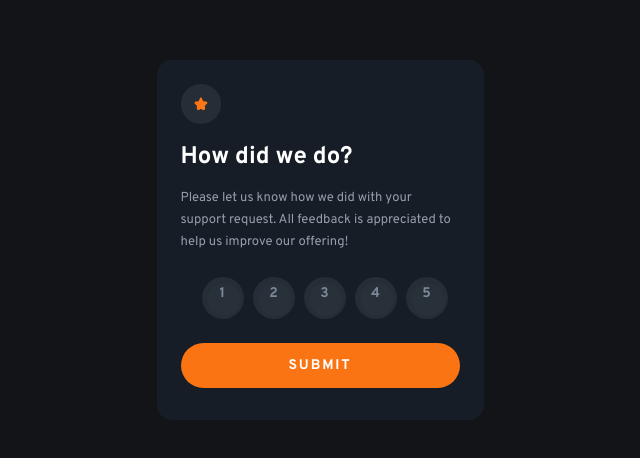
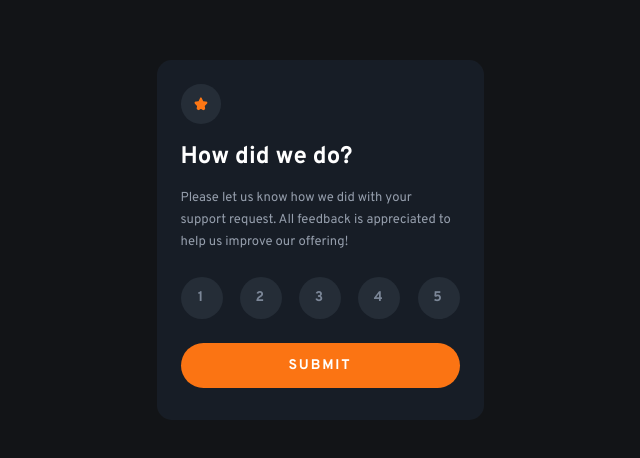
Before and after one commit to norman02/fm-interactive-rating, a React (Create React App) app: page / in a window 1280 px wide. Shown: the part 160-618 px from the top of the page, without its empty margins (320-960 px from the left). Built offline with nearby package versions, Linux system fonts and the light colour scheme.

Commit message:
add interactive buttons

```diff
--- a/src/Rating/Rating.jsx
+++ b/src/Rating/Rating.jsx
@@ -11,41 +11,18 @@ const Rating = () => {
         </p>
       </div>
       <div className="rating-component">
-        <ul className="rating">
-          <li>
-            <input type="radio" value="1" name="rating" />{" "}
-            <label htmlFor="1" className="input-value">
-              1
-            </label>
-          </li>
-          <li>
-            <input type="radio" value="2" name="rating" />{" "}
-            <label htmlFor="2" className="input-value">
-              2
-            </label>
-          </li>
-          <li>
-            <input type="radio" value="3" name="rating" />{" "}
-            <label htmlFor="3" className="input-value">
-              3
-            </label>
-          </li>
-          <li>
-            <input type="radio" value="4" name="rating" />{" "}
-            <label htmlFor="4" className="input-value">
-              4
-            </label>
-          </li>
-          <li>
-            <input type="radio" value="5" name="rating" />{" "}
-            <label htmlFor="5" className="input-value">
-              5
-            </label>
-          </li>
-        </ul>
+        <div className="rating">
+          <button className="btn btn__rate">1</button>
+          <button className="btn btn__rate">2</button>
+
+          <button className="btn btn__rate">3</button>
+
+          <button className="btn btn__rate">4</button>
+
+          <button className="btn btn__rate">5</button>
+        </div>
       </div>
-      <button className="btn">Submit</button>
-
+      <button className="btn btn__submit">Submit</button>
     </div>
   );
 };
--- a/src/css/main.css
+++ b/src/css/main.css
@@ -126,69 +126,48 @@ button {
   margin-bottom: 0.9375rem;
 }
 
-.rating-component {
+.rating {
+  align-items: center;
   display: flex;
-  justify-content: space-evenly;
-  padding: 0 1.5rem;
+  justify-content: space-between;
+  margin: 0 1.5rem;
 }
 
-.rating-component .rating {
-  list-style-type: none;
-  padding: 0;
+.btn {
+  border: none;
+  outline: none;
+  cursor: pointer;
+  transition: 0.6s;
 }
 
-.rating-component .rating li {
+.btn__rate {
   color: #7c8798;
-  text-align: center;
+  display: block;
   float: left;
   width: 2.625rem;
   height: 2.625rem;
-  position: relative;
-  margin-left: 0.5625rem;
+  background-color: #252d37;
+  border-radius: 50%;
 }
 
-.rating-component .rating label,
-.rating-component .rating input {
-  display: block;
-  position: absolute;
-  top: 0;
-  left: 0;
-  right: 0;
-  bottom: 0;
+.btn__rate:hover {
+  background-color: #fb7413;
+  color: white;
 }
 
-.rating-component .rating input[type="radio"] {
-  opacity: 0.01;
-  z-index: 100;
-}
-
-.rating-component .rating input[type="radio"]:checked + label,
-.rating-component .Checked + label {
-  background: yellow;
-}
-
-.rating-component .rating label {
-  padding: 5px;
-  background-color: #252d37;
-  border-radius: 50%;
-  cursor: pointer;
-  z-index: 90;
-}
-
-.rating-component .rating label:hover {
-  background: #ddd;
-}
-
-.btn {
+.btn__submit {
   display: block;
   color: white;
   background-color: #fb7413;
-  border: none;
-  outline: none;
   border-radius: 23px;
   margin: auto;
   margin-top: 1.5rem;
   height: 2.8125rem;
   width: 17.4375rem;
 }
+
+.btn__submit:hover {
+  background-color: white;
+  color: #fb7413;
+}
 /*# sourceMappingURL=main.css.map */
--- a/src/scss/main.scss
+++ b/src/scss/main.scss
@@ -55,67 +55,48 @@ $main-txt-color: $gray;
   }
 }
 
-.rating-component {
+.rating {
+  align-items: center;
   display: flex;
-  justify-content: space-evenly;
-  padding: 0 rem(24);
-  .rating {
-    list-style-type: none;
-    padding: 0;
+  justify-content: space-between;
+  margin: 0 rem(24);
 }
 
-  .rating li {
+.btn {
+  border: none;
+  outline: none;
+  cursor: pointer;
+  transition: 0.6s;
+
+  &__rate {
     color: hsla(216, 12%, 54%, 1);
-    text-align: center;
+    display: block;
     float: left;
     width: rem(42);
     height: rem(42);
-    position: relative;
-    margin-left: rem(9);
-  }
-
-  .rating label,
-  .rating input {
-    display: block;
-    position: absolute;
-    top: 0;
-    left: 0;
-    right: 0;
-    bottom: 0;
-  }
-
-  .rating input[type="radio"] {
-    opacity: 0.01;
-    z-index: 100;
-  }
-
-  .rating input[type="radio"]:checked + label,
-  .Checked + label {
-    background: yellow;
-  }
-
-  .rating label {
-    padding: 5px;
     background-color: hsla(213, 19%, 18%, 1);
     border-radius: 50%;
-    cursor: pointer;
-    z-index: 90;
-  }
 
-  .rating label:hover {
-    background: #ddd;
+    &:hover {
+      background-color: hsla(25, 97%, 53%, 1);
+      color: white;
     }
   }
 
-.btn {
+  &__submit {
     display: block;
+
     color: white;
     background-color: hsla(25, 97%, 53%, 1);
-  border: none;
-  outline: none;
     border-radius: 23px;
     margin: auto;
     margin-top: rem(24);
     height: rem(45);
     width: rem(279);
+
+    &:hover {
+      background-color: white;
+      color: hsla(25, 97%, 53%, 1);
     }
+  }
+}
```
Also changed, not shown: 1 other file (tests, documents, lock files or other folders). Lines whose indentation alone changed are shown as unchanged.
